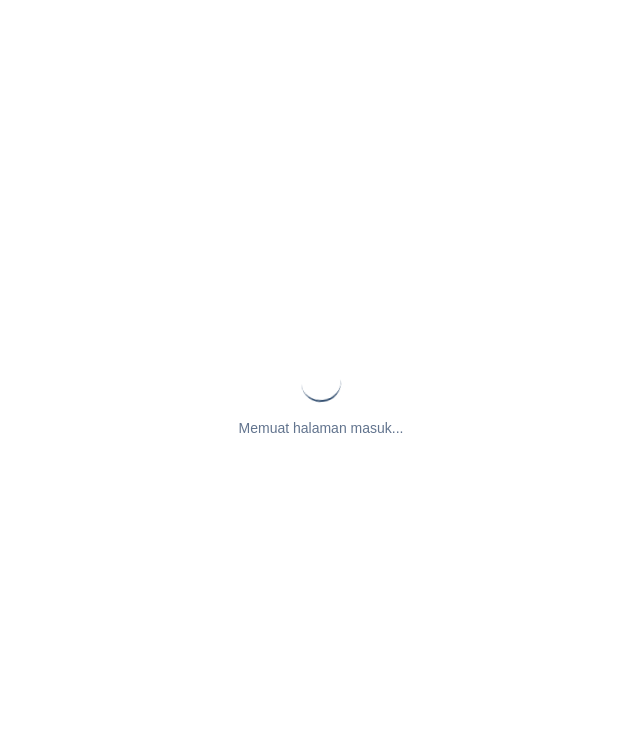
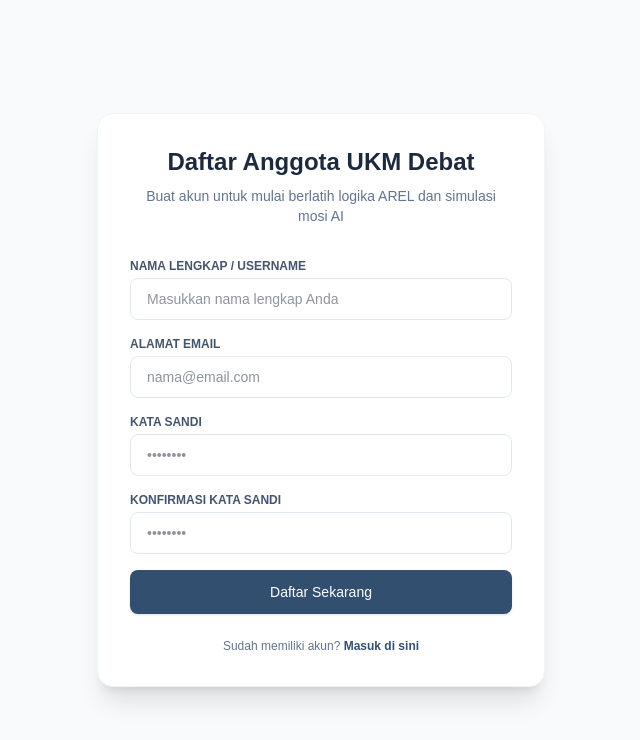
Before and after one commit to Marwah3/debate-platform, a Next.js app: page /register in a window 1280 px wide. Before the commit this address had no page. Shown: the top 740 px of the page, without its empty margins (319-959 px from the left). Built offline with nearby package versions, Linux system fonts and the light colour scheme.

Commit message:
update gamifikasi

```diff
--- a/app/(auth)/register/page.tsx
+++ b/app/(auth)/register/page.tsx
@@ -1,24 +1,171 @@
 'use client';
 
-import { useEffect } from 'react';
+import { useState } from 'react';
 import { useRouter } from 'next/navigation';
+import Link from 'next/link';
 
-export default function RedirectToAuthPage() {
+export default function RegisterPage() {
   const router = useRouter();
+  const [formData, setFormData] = useState({
+    username: '',
+    email: '',
+    password: '',
+    confirmPassword: '',
+  });
+  const [loading, setLoading] = useState(false);
+  const [errorMsg, setErrorMsg] = useState('');
+  const [successMsg, setSuccessMsg] = useState('');
 
-  useEffect(() => {
-    // Otomatis lempar pengguna ke halaman login saat mencoba mengakses /register manual
-    // replace() digunakan agar pengguna tidak bisa menekan tombol 'kembali' ke halaman kosong ini
-    router.replace('/login');
-  }, [router]);
+  const handleChange = (e: React.ChangeEvent<HTMLInputElement>) => {
+    setFormData({ ...formData, [e.target.name]: e.target.value });
+  };
 
-  // Tampilkan layar loading sederhana saat proses pengalihan berlangsung
+  const handleSubmit = async (e: React.FormEvent) => {
+    e.preventDefault();
+    setErrorMsg('');
+    setSuccessMsg('');
+
+    // Validasi konfirmasi password
+    if (formData.password !== formData.confirmPassword) {
+      setErrorMsg('Konfirmasi kata sandi tidak cocok!');
+      return;
+    }
+
+    setLoading(true);
+
+    try {
+      const res = await fetch('/api/auth/register', {
+        method: 'POST',
+        headers: { 'Content-Type': 'application/json' },
+        body: JSON.stringify({
+          username: formData.username,
+          email: formData.email,
+          password: formData.password,
+        }),
+      });
+
+      const data = await res.json();
+
+      if (!res.ok) {
+        throw new Error(data.message || 'Gagal mendaftar');
+      }
+
+      setSuccessMsg('Registrasi berhasil! Mengalihkan ke halaman login...');
+      setTimeout(() => {
+        router.push('/login');
+      }, 1500);
+    } catch (err: any) {
+      setErrorMsg(err.message || 'Terjadi kesalahan sistem');
+    } finally {
+      setLoading(false);
+    }
+  };
+
   return (
-    <div className="min-h-screen flex items-center justify-center bg-white">
-      <div className="text-center space-y-4">
-        {/* Spinner Loading Animasi (Tailwind) */}
-        <div className="animate-spin rounded-full h-10 w-10 border-b-2 border-[#334F70] mx-auto"></div>
-        <p className="text-sm text-slate-500 font-medium">Memuat halaman masuk...</p>
+    <div className="min-h-screen flex items-center justify-center bg-slate-50 px-4 py-12">
+      <div className="max-w-md w-full bg-white rounded-2xl shadow-xl p-8 border border-slate-100">
+        <div className="text-center mb-8">
+          <h2 className="text-2xl font-bold text-slate-800">Daftar Anggota UKM Debat</h2>
+          <p className="text-sm text-slate-500 mt-2">
+            Buat akun untuk mulai berlatih logika AREL dan simulasi mosi AI
+          </p>
+        </div>
+
+        {errorMsg && (
+          <div className="mb-4 p-3 bg-red-50 border border-red-200 text-red-600 rounded-lg text-sm">
+            {errorMsg}
+          </div>
+        )}
+
+        {successMsg && (
+          <div className="mb-4 p-3 bg-emerald-50 border border-emerald-200 text-emerald-600 rounded-lg text-sm">
+            {successMsg}
+          </div>
+        )}
+
+        <form onSubmit={handleSubmit} className="space-y-4">
+          <div>
+            <label className="block text-xs font-semibold text-slate-600 uppercase mb-1">
+              Nama Lengkap / Username
+            </label>
+            <input
+              type="text"
+              name="username"
+              required
+              value={formData.username}
+              onChange={handleChange}
+              placeholder="Masukkan nama lengkap Anda"
+              className="w-full px-4 py-2.5 rounded-lg border border-slate-200 focus:outline-none focus:ring-2 focus:ring-[#334F70] text-sm text-slate-800"
+            />
+          </div>
+
+          <div>
+            <label className="block text-xs font-semibold text-slate-600 uppercase mb-1">
+              Alamat Email
+            </label>
+            <input
+              type="email"
+              name="email"
+              required
+              value={formData.email}
+              onChange={handleChange}
+              placeholder="nama@email.com"
+              className="w-full px-4 py-2.5 rounded-lg border border-slate-200 focus:outline-none focus:ring-2 focus:ring-[#334F70] text-sm text-slate-800"
+            />
+          </div>
+
+          <div>
+            <label className="block text-xs font-semibold text-slate-600 uppercase mb-1">
+              Kata Sandi
+            </label>
+            <input
+              type="password"
+              name="password"
+              required
+              value={formData.password}
+              onChange={handleChange}
+              placeholder="••••••••"
+              className="w-full px-4 py-2.5 rounded-lg border border-slate-200 focus:outline-none focus:ring-2 focus:ring-[#334F70] text-sm text-slate-800"
+            />
+          </div>
+
+          <div>
+            <label className="block text-xs font-semibold text-slate-600 uppercase mb-1">
+              Konfirmasi Kata Sandi
+            </label>
+            <input
+              type="password"
+              name="confirmPassword"
+              required
+              value={formData.confirmPassword}
+              onChange={handleChange}
+              placeholder="••••••••"
+              className="w-full px-4 py-2.5 rounded-lg border border-slate-200 focus:outline-none focus:ring-2 focus:ring-[#334F70] text-sm text-slate-800"
+            />
+          </div>
+
+          <button
+            type="submit"
+            disabled={loading}
+            className="w-full py-3 bg-[#334F70] hover:bg-[#253a53] text-white font-medium rounded-lg shadow transition duration-200 flex items-center justify-center text-sm disabled:opacity-50"
+          >
+            {loading ? (
+              <div className="flex items-center space-x-2">
+                <div className="w-4 h-4 border-2 border-white border-t-transparent rounded-full animate-spin"></div>
+                <span>Memproses...</span>
+              </div>
+            ) : (
+              'Daftar Sekarang'
+            )}
+          </button>
+        </form>
+
+        <p className="mt-6 text-center text-xs text-slate-500">
+          Sudah memiliki akun?{' '}
+          <Link href="/login" className="text-[#334F70] font-semibold hover:underline">
+            Masuk di sini
+          </Link>
+        </p>
       </div>
     </div>
   );
--- a/app/api/auth/register/route.ts
+++ b/app/api/auth/register/route.ts
@@ -1,13 +1,11 @@
 import { NextResponse } from 'next/server';
-import { PrismaClient } from '@prisma/client';
+import { prisma } from '@/lib/prisma';
 import bcrypt from 'bcrypt';
-
-const prisma = new PrismaClient();
 
 export async function POST(req: Request) {
   try {
     const body = await req.json();
-    const { username, email, password, role } = body;
+    const { username, email, password } = body;
 
     // 1. Validasi input
     if (!username || !email || !password) {
@@ -17,12 +15,15 @@ export async function POST(req: Request) {
       );
     }
 
+    const cleanEmail = email.trim().toLowerCase();
+    const cleanName = username.trim();
+
     // 2. Cek apakah email atau nama sudah terdaftar
     const existingUser = await prisma.users.findFirst({
       where: {
         OR: [
-          { email: email },
-          { nama: username },
+          { email: cleanEmail },
+          { nama: cleanName },
         ],
       },
     });
@@ -37,28 +38,33 @@ export async function POST(req: Request) {
     // 3. Hashing Password
     const hashedPassword = await bcrypt.hash(password, 10);
 
-    // 4. Tentukan Role
-    const finalRole = (role === 'admin') ? 'admin' : 'user';
-
-    // 5. Simpan user baru
+    // 4. Simpan ke database dengan role 'user'
     const newUser = await prisma.users.create({
       data: {
-        nama: username,
-        email: email,
+        nama: cleanName,
+        email: cleanEmail,
         password: hashedPassword,
-        role: finalRole as any,
+        role: 'user' as any, // Cast 'as any' untuk mencegah konflik Enum TypeScript
+        total_xp: 0,
       },
     });
 
     return NextResponse.json({
       success: true,
       message: 'Registrasi berhasil! Silakan login.',
-      user: { id: newUser.id_user, nama: newUser.nama, email: newUser.email, role: newUser.role },
-    });
-  } catch (error) {
-    console.error('Error register:', error);
+      user: {
+        id_user: newUser.id_user,
+        nama: newUser.nama,
+        email: newUser.email,
+        role: newUser.role
+      },
+    }, { status: 201 });
+
+  } catch (error: any) {
+    console.error('❌ ERROR DETAIL REGISTER:', error);
+
     return NextResponse.json(
-      { message: 'Terjadi kesalahan internal server' },
+      { message: error?.message || 'Terjadi kesalahan sistem internal server' },
       { status: 500 }
     );
   }
--- a/app/api/modul/[id]/route.ts
+++ b/app/api/modul/[id]/route.ts
@@ -7,7 +7,9 @@ export async function GET(
   { params }: { params: Promise<{ id: string }> }
 ) {
   try {
-    // 1. Unwrap params (Next.js App Router Terbaru)
+    const { searchParams } = new URL(request.url);
+    const id_user = searchParams.get('id_user');
+
     const unwrappedParams = await params;
     const id_modul = Number(unwrappedParams.id);
 
@@ -18,9 +20,12 @@ export async function GET(
       );
     }
 
-    // 2. Cari data modul spesifik berdasarkan id_modul di MySQL via Prisma
+    // Ambil data modul beserta kuisnya
     const modul = await prisma.moduls.findUnique({
       where: { id_modul: id_modul },
+      include: {
+        quizzes: true,
+      },
     });
 
     if (!modul) {
@@ -30,8 +35,26 @@ export async function GET(
       );
     }
 
-    // 3. Kembalikan data modul tunggal
-    return NextResponse.json({ success: true, data: modul }, { status: 200 });
+    // Cek status pengerjaan kuis dari tabel log_kuis
+    let isCompleted = false;
+    if (id_user) {
+      const userLog = await prisma.log_kuis.findFirst({
+        where: {
+          id_user: Number(id_user),
+          id_modul: id_modul,
+          is_lulus: true,
+        },
+      });
+      isCompleted = !!userLog;
+    }
+
+    return NextResponse.json({
+      success: true,
+      data: {
+        ...modul,
+        is_completed: isCompleted,
+      },
+    }, { status: 200 });
   } catch (error: any) {
     console.error("❌ ERROR GET DETAIL MODUL BY ID:", error.message || error);
     return NextResponse.json(
```
Also changed, not shown: app/(user)/dashboard/page.tsx (+75 -26 lines), app/api/evaluate/route.ts (+29 -15 lines), app/api/modul/route.ts (+34 -7 lines), app/page.tsx (+17 -17 lines), package.json (+6 -5 lines), 2 other files (tests, documents, lock files or other folders).
